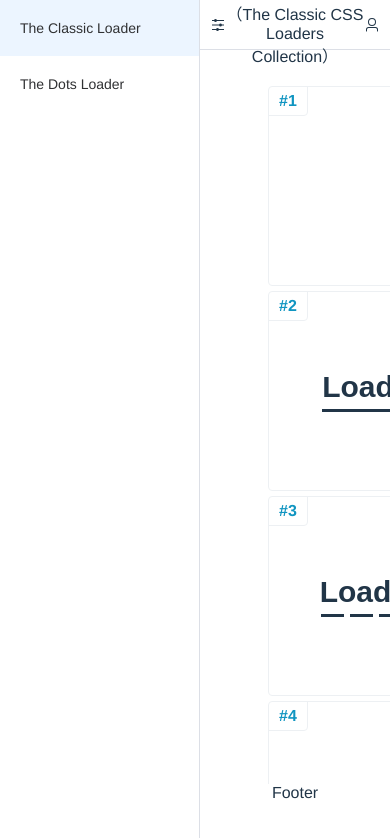
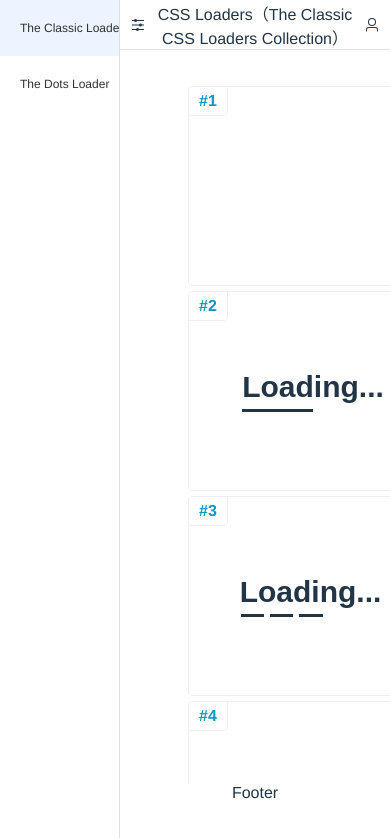
Before and after one commit to shaohui-jin/my-css-library, a Vue app: page /classic-loader in a window 390 px wide. Shown: the top 838 px of the page. Built offline with nearby package versions, Linux system fonts and the light colour scheme.

Commit message:
简单调整移动端样式

```diff
--- a/src/layout/sideBar/index.vue
+++ b/src/layout/sideBar/index.vue
@@ -1,7 +1,8 @@
 <template>
-  <el-menu default-active="2" class="el-menu-vertical-demo" :collapse="themeConfig.isCollapse" :router="true">
-    <el-menu-item v-for="(menu, menuIndex) in MENU_LIST" :key="menuIndex" :index="menu.path" @click="handleMenuItem(menu)">
-      <!--      <el-icon><Document /></el-icon>-->
+  <el-menu default-active="2" class="el-menu-vertical-demo" :collapse="isCollapse" :router="true">
+    <el-menu-item v-for="(menu, menuIndex) in MENU_LIST" :key="menuIndex" :index="menu.path" :route="menu">
+      <template v-if="isCollapse">{{ menu.shortName }}</template>
+      <template v-else></template>
       <template #title>
         {{ menu.name }}
       </template>
@@ -12,17 +13,29 @@
 <script lang="ts" setup>
   import { useStore } from '@/store'
   import { useRouter } from 'vue-router'
-  import { RouteRecordRaw, MENU_LIST } from '@/router'
-  import { onMounted } from 'vue'
+  import { MENU_LIST } from '@/router'
+  import { onMounted, onBeforeUnmount, ref, watch } from 'vue'
   const router = useRouter()
   const themeConfig = useStore().useThemeStore
+  const isCollapse = ref<boolean>(true)
+  const handleResize = (event: any) => {
+    const innerWidth = event.target.innerWidth
+    themeConfig.isCollapse = innerWidth < 500
+  }
+  watch(
+    () => themeConfig.isCollapse,
+    () => {
+      isCollapse.value = themeConfig.isCollapse
+    },
+    { deep: true, immediate: true }
+  )
+  onMounted(() => {
+    router.push(MENU_LIST[0].path)
+    window.addEventListener('resize', handleResize)
+  })
 
-  const handleMenuItem = (menu: RouteRecordRaw) => {
-    router.push(menu.path)
-  }
-
-  onMounted(() => {
-    handleMenuItem(MENU_LIST[0])
+  onBeforeUnmount(() => {
+    window.removeEventListener('resize', handleResize)
   })
 </script>
 
@@ -30,8 +43,30 @@
   .el-menu {
     width: 200px;
     min-height: 100%;
+    .el-menu-item {
+      /deep/ .el-menu-tooltip__trigger {
+        justify-content: center;
+      }
+    }
     &.el-menu--collapse {
       width: calc(var(--el-menu-icon-width) + var(--el-menu-base-level-padding) * 2);
+      .el-menu-item {
+        --el-menu-base-level-padding: 5px;
+      }
+    }
+  }
+
+  @media only screen and (orientation: portrait) and (max-width: 768px) {
+    .el-menu {
+      width: 120px;
+      min-height: 100%;
+      .el-menu-item {
+        font-size: 12px;
+        font-weight: 500;
+      }
+      &.el-menu--collapse {
+        width: 0;
+      }
     }
   }
 </style>
--- a/src/router/index.ts
+++ b/src/router/index.ts
@@ -3,6 +3,7 @@ import { reactive } from 'vue'
 import { useStore } from '@/store'
 
 interface extra {
+  shortName: string
   title?: string
 }
 export type RouteRecordRaw = _RouteRecordRaw & extra
@@ -11,12 +12,14 @@ export const MENU_LIST = reactive<Array<RouteRecordRaw>>([
   {
     path: '/classic-loader',
     name: 'The Classic Loader',
+    shortName: 'Classic',
     title: 'The Classic CSS Loaders Collection',
     component: () => import(/* webpackChunkName: "about" */ '../views/classic-loader/index.vue')
   },
   {
     path: '/dots-loader',
     name: 'The Dots Loader',
+    shortName: 'Dots',
     title: 'The Dots CSS Loaders Collection',
     component: () => import(/* webpackChunkName: "about" */ '../views/dots-loader/index.vue')
   }
--- a/src/store/modules/theme.ts
+++ b/src/store/modules/theme.ts
@@ -1,5 +1,5 @@
 import { defineStore } from 'pinia'
-import { reactive, toRefs } from 'vue'
+import { reactive, toRefs } from "vue";
 import { CookieEnum } from '@/constant/index.ts'
 import { isObjectEmpty } from '@/utils/common.ts'
 import { getCookie } from '@/utils/cookie.ts'
@@ -26,9 +26,7 @@ export const ThemeStore = defineStore(
 
     const themeConfig = reactive<ThemeType>(config)
 
-    return {
-      ...toRefs(themeConfig)
-    }
+    return { ...toRefs(themeConfig) }
   },
   {
     persist: {
```
